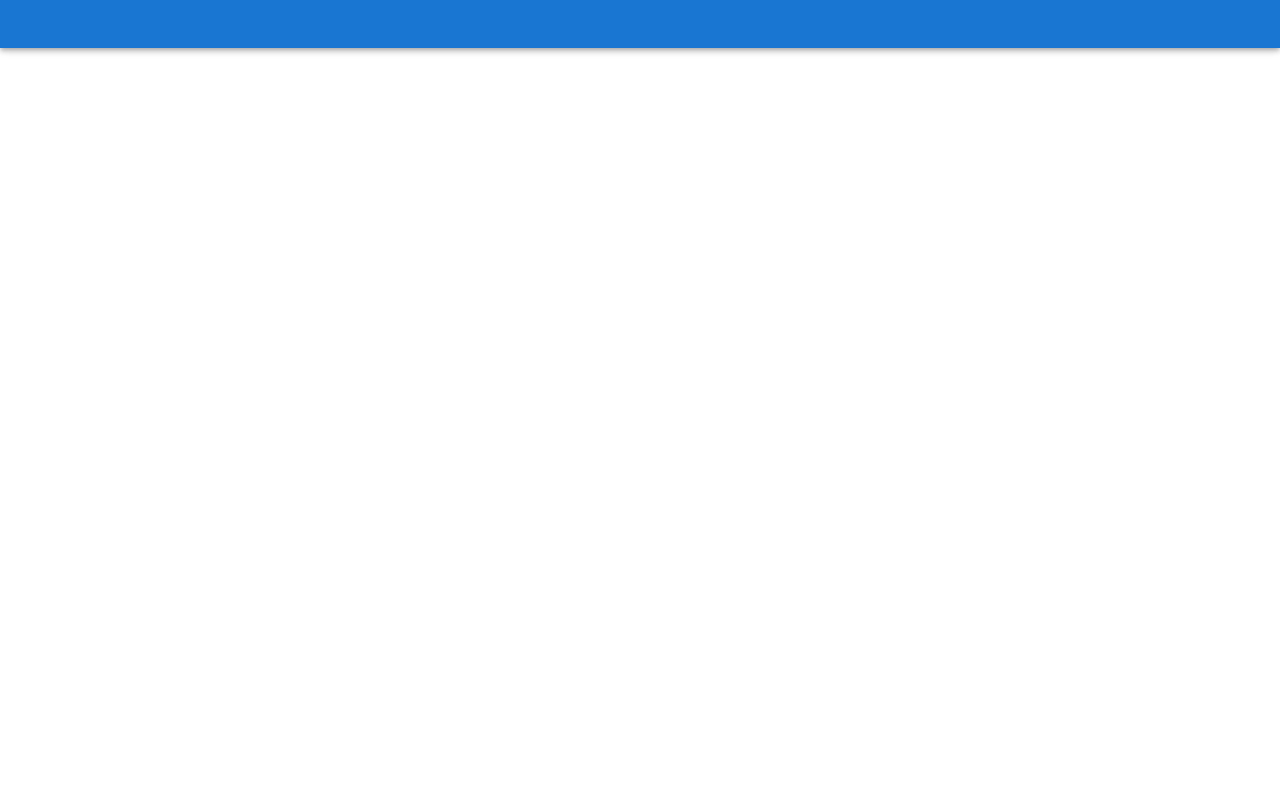
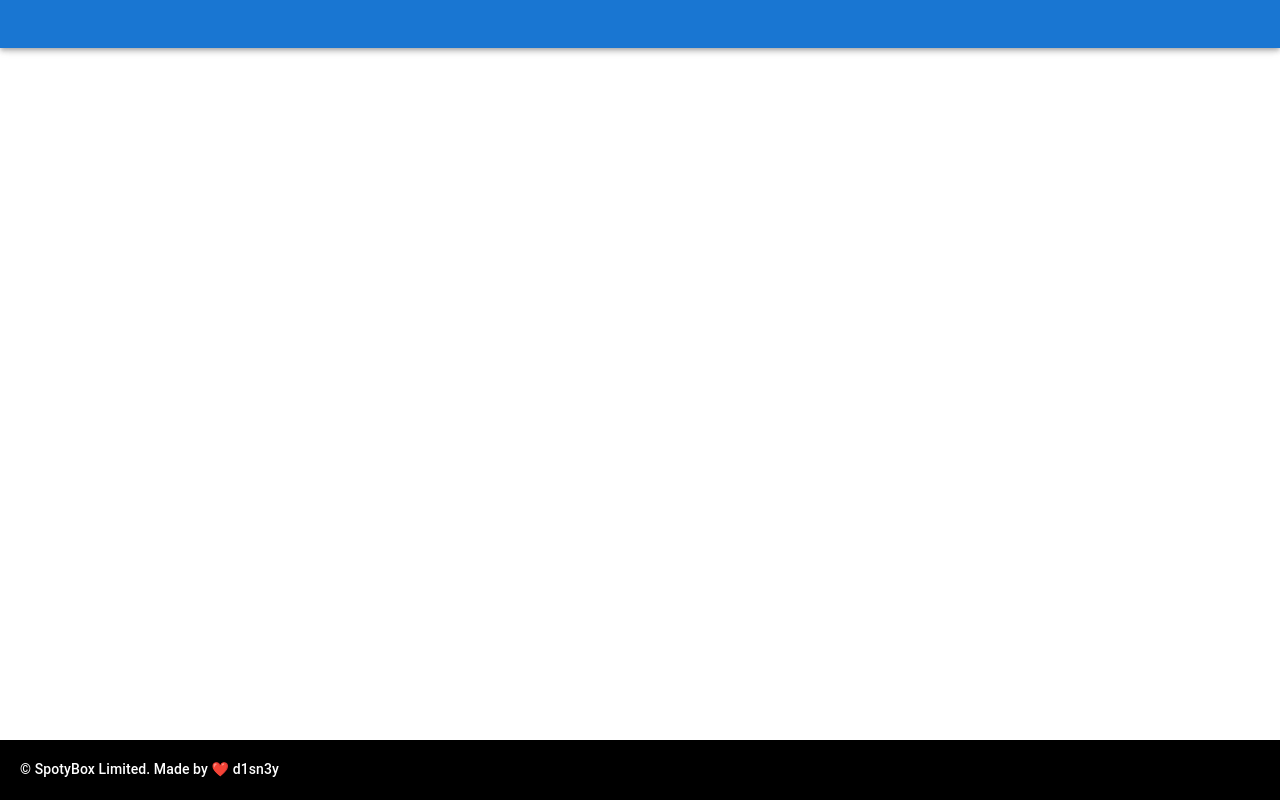
Before and after one commit to cabral2/spotybox-front, a Next.js app: page / in a window 1280 px wide. Built offline with nearby package versions, Linux system fonts and the light colour scheme.

Commit message:
Developed footer component

```diff
--- a/pages/components/footer/index.js
+++ b/pages/components/footer/index.js
@@ -0,0 +1,33 @@
+import React from "react";
+import Typography from '@mui/material/Typography';
+import { makeStyles } from "@mui/styles";
+
+const useStyles = makeStyles({
+  footer: {
+		position: 'fixed',
+		display: 'flex',
+		justifyContent: 'start',
+		alignItems: 'center',
+		bottom: '0%',
+  	height: '60px',
+		width: '100%',
+		backgroundColor: '#000',
+		paddingLeft: 20,
+  },
+	textFooter: {
+		color: 'white',
+	}
+});
+
+export default function Footer() {
+  const styles = useStyles();
+	const textFooter = '© SpotyBox Limited. Made by ❤️ d1sn3y';
+
+  return(
+    <div className={styles.footer}>
+			<Typography className={styles.textFooter} variant='subtitle2'>
+				{textFooter}
+			</Typography>
+    </div>
+  );
+}
--- a/pages/index.js
+++ b/pages/index.js
@@ -3,6 +3,7 @@ import Image from "next/image";
 import styles from "../styles/Home.module.css";
 import { AppBar } from "@mui/material";
 import { makeStyles } from "@mui/styles";
+import Footer from "./components/footer";
 
 const useStyles = makeStyles({
   appBar: {
@@ -26,6 +27,7 @@ export default function Home() {
   return (
     <>
       <AppBar className={classes.appBar}></AppBar>
+      <Footer/>
     </>
   );
 }
```
Also changed, not shown: 2 other files (tests, documents, lock files or other folders).
